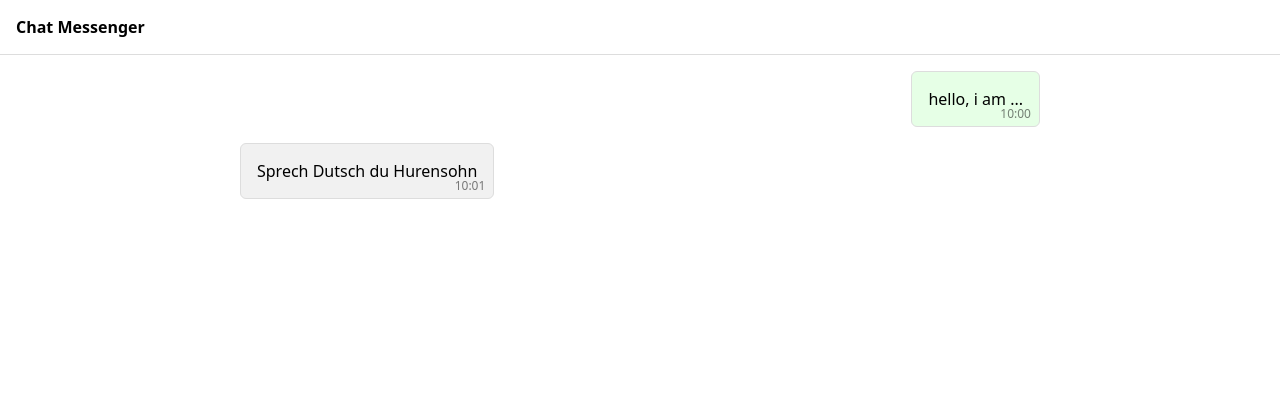
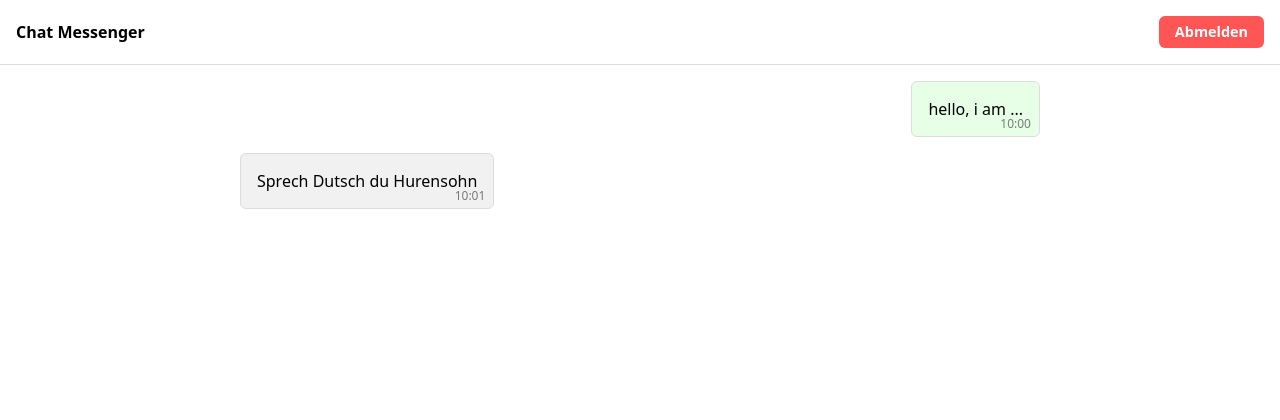
Before and after one commit to kleiveist/MyAutoChat2, a Flask app: page / in a window 1280 px wide. Shown: the top 420 px of the page. Run offline with Flask 3, Linux system fonts and the light colour scheme; the visitor is signed in with stand-in values (Sample User, id 1).

Commit message:
Logout button and CSS class

```diff
--- a/static/css/base.css
+++ b/static/css/base.css
@@ -18,3 +18,23 @@
     border-bottom:1px solid var(--border);
     font-weight:600;
   }
+
+  .navbar {
+    display:flex;                 /* links/rechts nebeneinander */
+    justify-content:space-between;
+    align-items:center;
+    padding:var(--pad);
+    border-bottom:1px solid var(--border);
+    font-weight:600;
+  }
+
+  .logout-btn {
+    padding:.4rem 1rem;
+    background:#ff5555;           /* roter Button */
+    color:#fff;
+    border-radius:var(--radius);
+    text-decoration:none;
+    font-size:.9rem;
+  }
+
+  .logout-btn:hover { background:#e04040; }
--- a/templates/index.html
+++ b/templates/index.html
@@ -10,7 +10,10 @@
 </head>
 <body>
   <nav class="navbar">
-    <span class="navbar-brand">Chat Messenger</span>
+    <span class="navbar-brand">Chat Messenger</span>
+
+    <!-- Logout‑Link -->
+    <a href="{{ url_for('logout') }}" class="logout-btn">Abmelden</a>
   </nav>
 
   <main class="chat-container" id="chat">
```
Also changed, not shown: static/css/auth.css (+26 -0 lines), templates/login.html (+14 -4 lines), templates/register.html (+28 -8 lines), chat.db.
